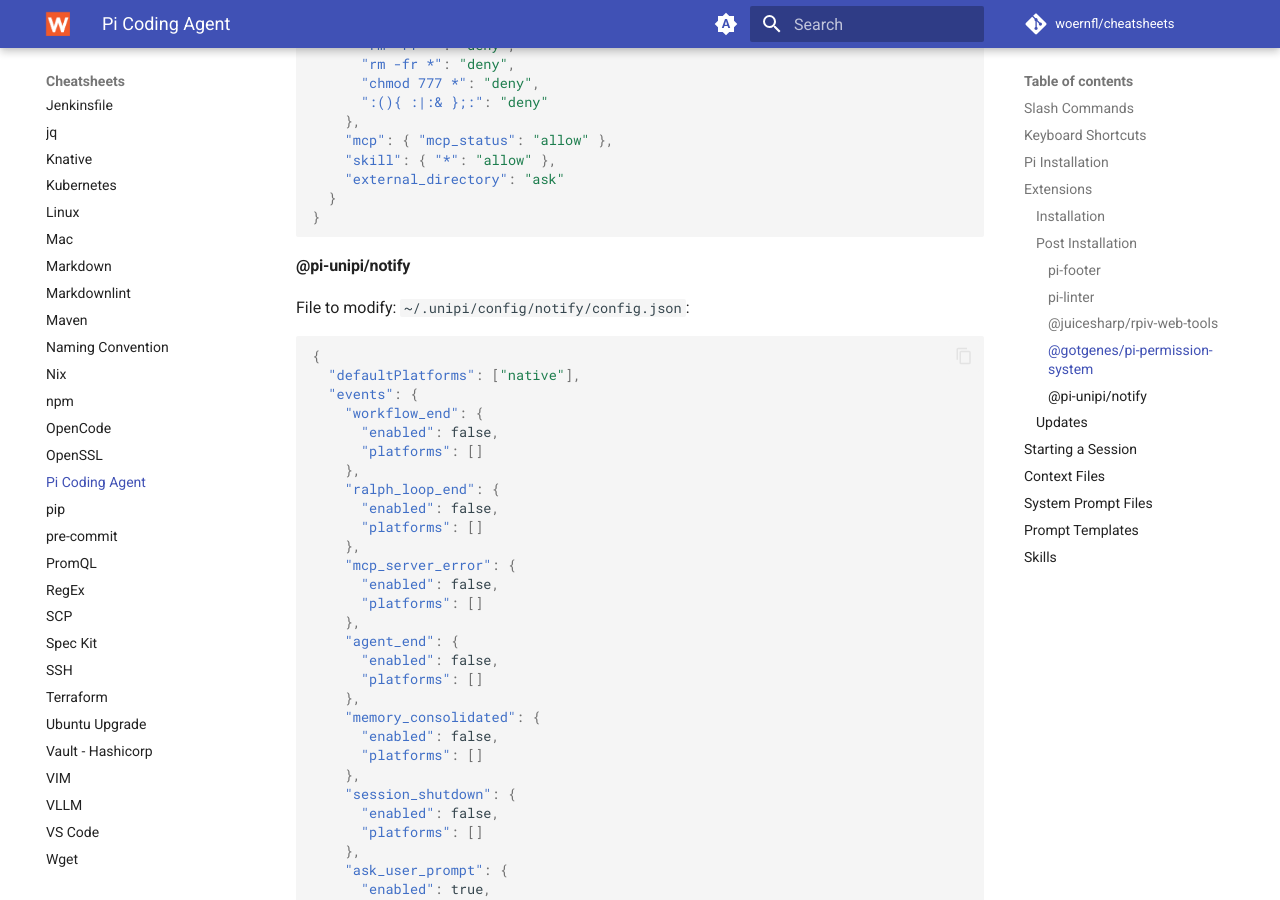
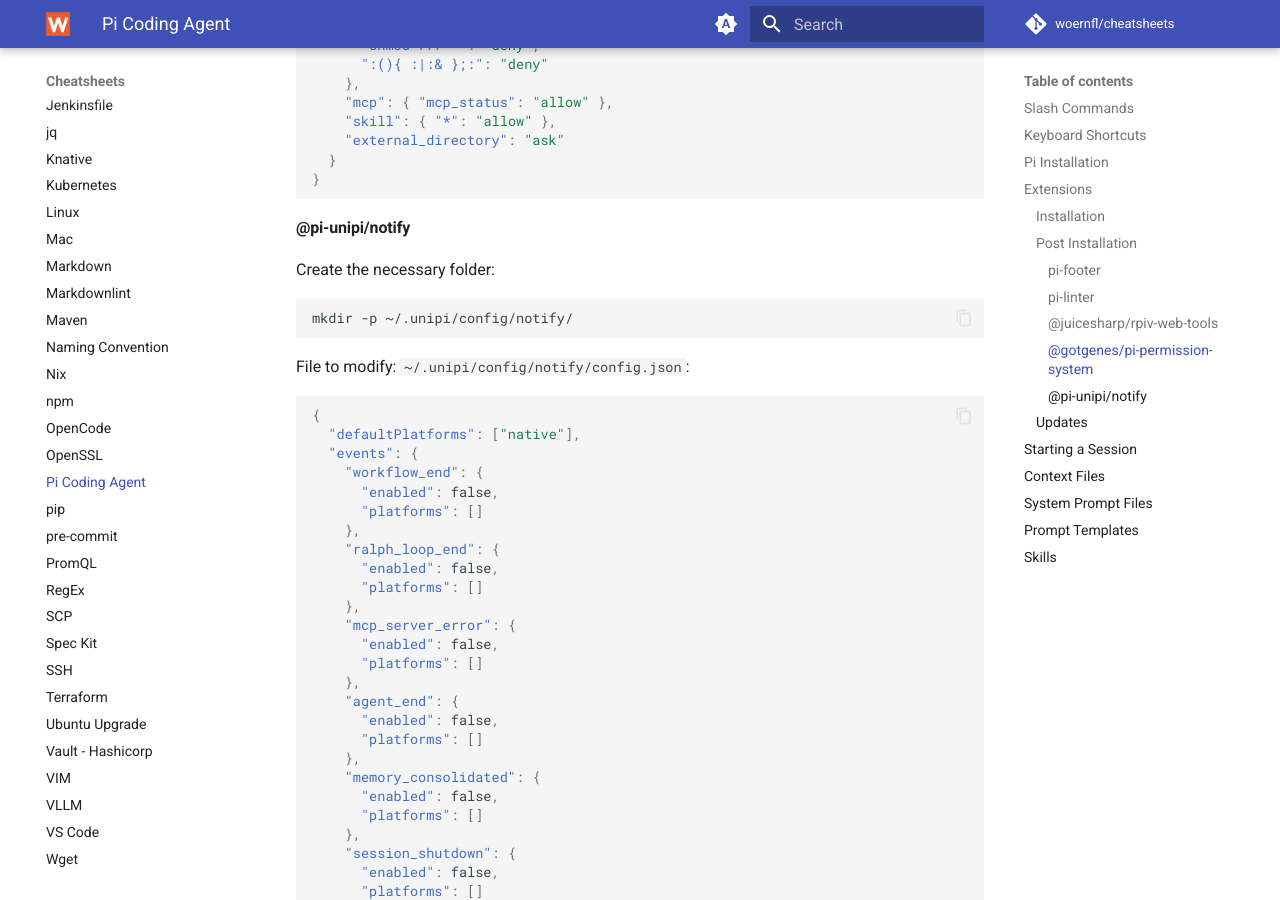
Before and after one commit to woernfl/cheatsheets, an MkDocs documentation site: the page built from docs/pi.md, in a window 1280 px wide and 900 px high, scrolled down 7467 px. Built offline with MkDocs 1.6.1 and Material for MkDocs 9.7.7, drawn with Linux system fonts in a browser that asks for light colours; comment, search, counter and statistics services are not loaded.

Commit message:
Add notify folder creation instructions (#416)
* Add notify folder creation instructions

Add instructions for creating notify configuration folder

* Apply Prettier format

---------

Co-authored-by: autofix-ci[bot] <114827586+autofix-ci[bot]@users.noreply.github.com>

````diff
--- a/docs/pi.md
+++ b/docs/pi.md
@@ -185,9 +185,7 @@
   },
   "extensionStatusRow": {
     "hiddenKeys": [],
-    "knownKeys": [
-      "loadout"
-    ]
+    "knownKeys": ["loadout"]
   }
 }
 ```
@@ -358,6 +356,12 @@
 ```
 
 #### @pi-unipi/notify
+
+Create the necessary folder:
+
+```bash
+mkdir -p ~/.unipi/config/notify/
+```
 
 File to modify: `~/.unipi/config/notify/config.json`:
 
````
